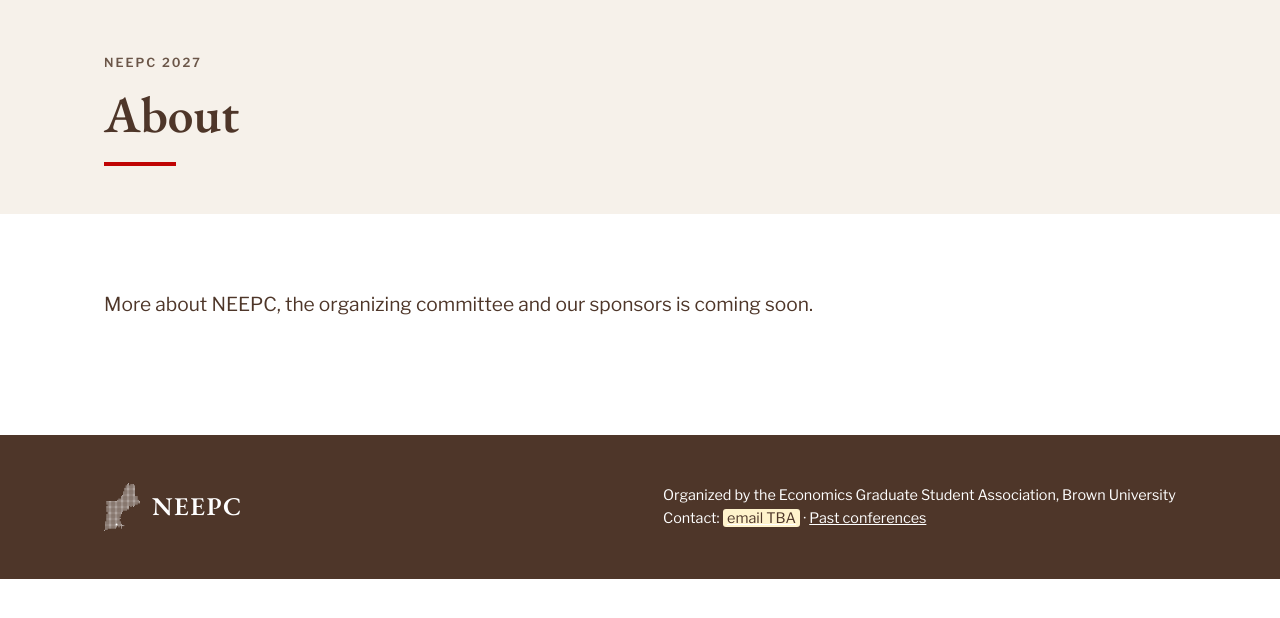
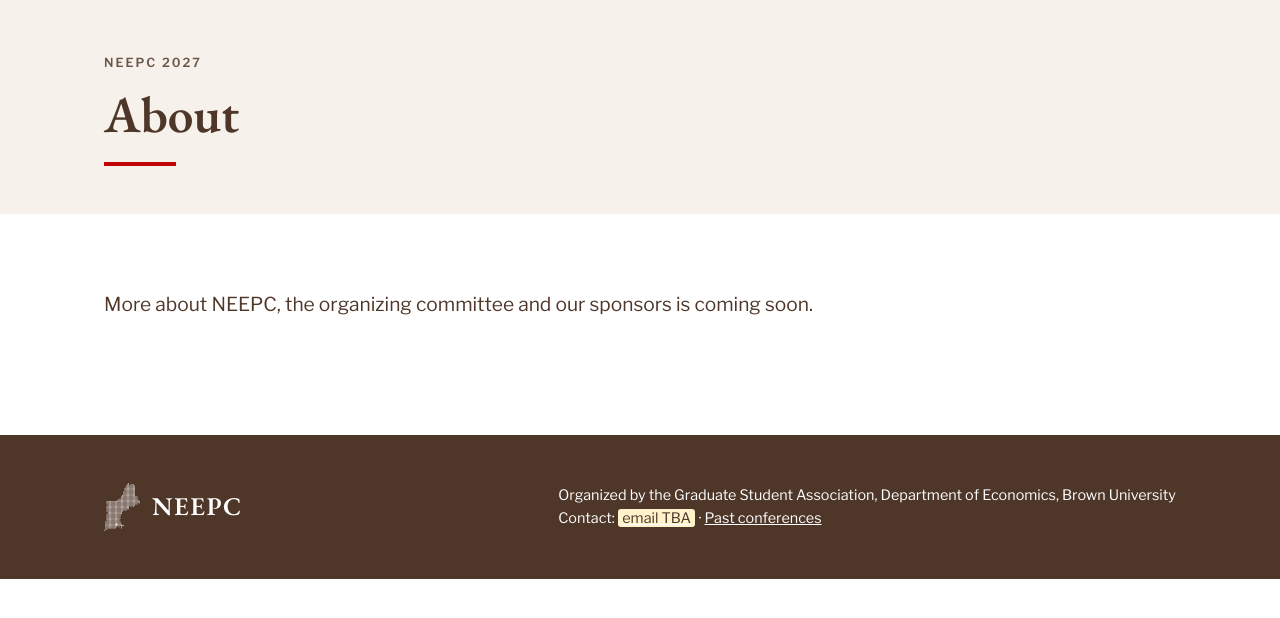
Before and after one commit to neepc/neepc.github.io, a plain HTML site: page about.html in a window 1280 px wide. Shown: the part 80-698 px from the top of the page. Drawn offline with nearby package versions, Linux system fonts and the light colour scheme.

Commit message:
Update footer organizer line
Co-Authored-By: Claude Opus 5.5 <noreply@anthropic.com>

```diff
--- a/about.html
+++ b/about.html
@@ -37,7 +37,7 @@
 <footer class="site-footer">
   <div class="wrap">
     <a class="brand" href="./"><img src="assets/img/mark-white.svg" alt=""><span>NEEPC</span></a>
-    <p>Organized by the Economics Graduate Student Association, Brown University<br>
+    <p>Organized by the Graduate Student Association, Department of Economics, Brown University<br>
       Contact: <a href="mailto:TBA@brown.edu"><span class="tba" style="color:var(--brown)">email TBA</span></a> · <a href="past.html">Past conferences</a></p>
   </div>
 </footer>
```
Also changed, not shown: call-for-papers.html (+1 -1 lines), index.html (+1 -1 lines), past.html (+1 -1 lines), program.html (+1 -1 lines), registration.html (+1 -1 lines), venue.html (+1 -1 lines).
